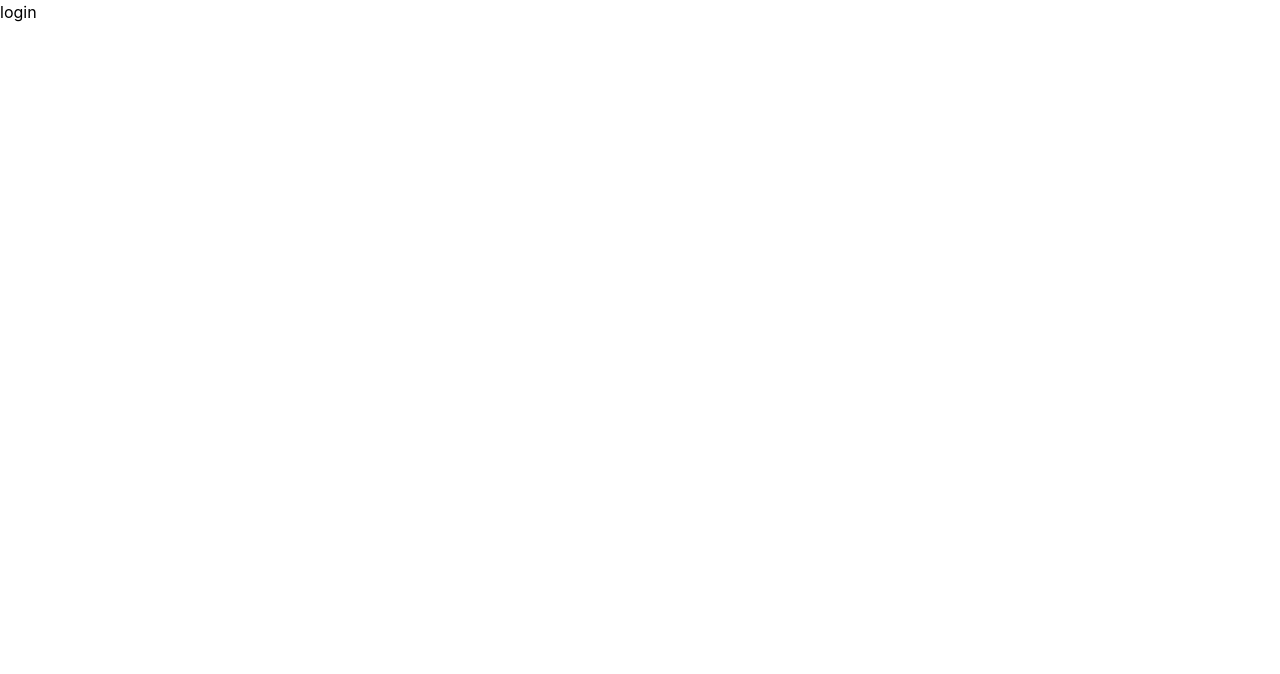
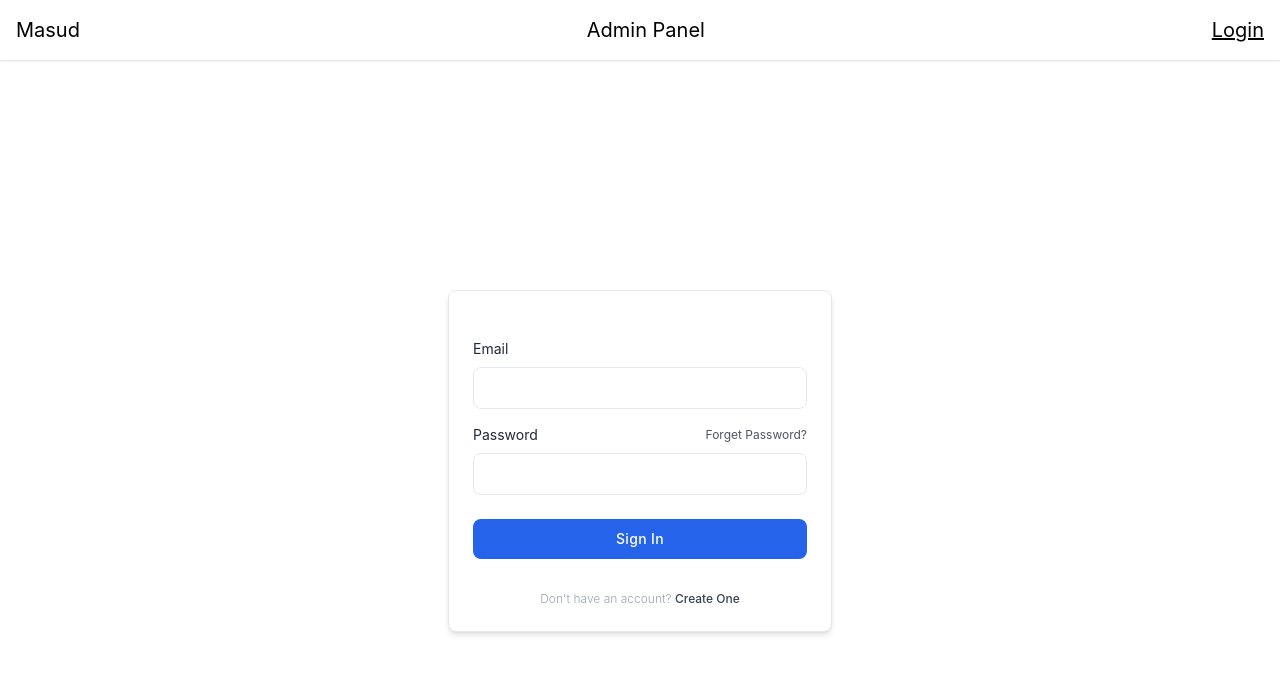
Before and after one commit to masud90895/AIDE-TASK, a React (Create React App) app: page /login in a window 1280 px wide. Shown: the top 674 px of the page. Built offline with nearby package versions, Linux system fonts and the light colour scheme.

Commit message:
login page added

```diff
--- a/src/Components/Authentication/Login.js
+++ b/src/Components/Authentication/Login.js
@@ -1,10 +1,79 @@
 import React from 'react';
+import { Link } from 'react-router-dom';
 
 const Login = () => {
+    const handleLogin=(e)=>{
+        e.preventDefault();
+        const email = e.target.email.value;
+        const password = e.target.password.value;
+        console.log(email,password);
+    }
     return (
-        <div>
-            <h1>login</h1>
+        <div className="flex items-center h-screen">
+        <div className="w-full max-w-sm p-6 m-auto mx-auto border bg-white rounded-lg shadow-md dark:bg-gray-800">
+
+          <form onSubmit={handleLogin} className="mt-6">
+            <div>
+              <label
+                htmlFor="email"
+                className="block text-sm text-gray-800 dark:text-gray-200"
+              >
+                Email
+              </label>
+              <input
+                type="email"
+                name="email"
+                className="block w-full px-4 py-2 mt-2 text-gray-700 bg-white border rounded-lg dark:bg-gray-800 dark:text-gray-300 dark:border-gray-600 focus:border-purple-400 dark:focus:border-purple-300 focus:ring-purple-300 focus:outline-none focus:ring focus:ring-opacity-40"
+                required
+              />
+            </div>
+
+            <div className="mt-4">
+              <div className="flex items-center justify-between">
+                <label
+                  htmlFor="password"
+                  className="block text-sm text-gray-800 dark:text-gray-200"
+                >
+                  Password
+                </label>
+                <a
+                  className="text-xs cursor-wait text-gray-600 dark:text-gray-400 hover:underline"
+                >
+                  Forget Password?
+                </a>
+              </div>
+
+              <input
+                type="password"
+                name="password"
+                className="block w-full px-4 py-2 mt-2 text-gray-700 bg-white border rounded-lg dark:bg-gray-800 dark:text-gray-300 dark:border-gray-600 focus:border-purple-400 dark:focus:border-purple-300 focus:ring-purple-300 focus:outline-none focus:ring focus:ring-opacity-40"
+                required
+              />
+            </div>
+
+            <div className="mt-6"></div>
+            <button
+              type="submit"
+              className="w-full button px-6 py-2.5 text-sm font-medium tracking-wide text-white capitalize transition-colors duration-300 transform bg-blue-600 rounded-lg hover:bg-white hover:text-black hover:border hover:border-blue-600 focus:outline-none focus:ring focus:ring-gray-300 focus:ring-opacity-50"
+              id="button-5"
+            >
+              Sign In
+            </button>
+          </form>
+
+
+          <p className="mt-8 text-xs font-light text-center text-gray-400">
+            {" "}
+            Don't have an account?{" "}
+            <Link
+              to="../register"
+              className="font-medium text-gray-700 dark:text-gray-200 hover:underline"
+            >
+              Create One
+            </Link>
+          </p>
         </div>
+      </div>
     );
 };
 
--- /dev/null
+++ b/src/Components/Home/Home.js
@@ -0,0 +1,16 @@
+import React from 'react';
+import Products from '../Products/Products';
+import Banner from './Banner';
+import News from './News';
+
+const Home = () => {
+    return (
+        <>
+            <Banner />
+            <News/>
+            <Products/>
+        </>
+    );
+};
+
+export default Home;
--- a/src/Layout/Main.js
+++ b/src/Layout/Main.js
@@ -1,7 +1,5 @@
 import React from 'react';
-import Banner from '../Components/Home/Banner';
-import News from '../Components/Home/News';
-import Products from '../Components/Products/Products';
+import { Outlet } from 'react-router-dom';
 import Navbar from '../Components/Shared/Navbar';
 
 const Main = () => {
@@ -9,9 +7,7 @@ const Main = () => {
         <>
             <Navbar/>
             <hr />
-            <Banner />
-            <News/>
-            <Products/>
+            <Outlet/>
         </>
     );
 };
--- a/src/Router/Router.js
+++ b/src/Router/Router.js
@@ -2,22 +2,29 @@ import { createBrowserRouter } from "react-router-dom";
 import Login from "../Components/Authentication/Login";
 import Register from "../Components/Authentication/Register";
 import ErrorPage from "../Components/ErrorPage/ErrorPage";
+import Home from "../Components/Home/Home";
 import Main from "../Layout/Main";
 
 const router = createBrowserRouter([
   {
     path: "/",
-      element : <Main/>,
-      errorElement: <ErrorPage/>
+    element: <Main />,
+    errorElement: <ErrorPage />,
+    children: [
+      {
+        path: "/",
+        element: <Home />,
       },
       {
         path: "/login",
-        element : <Login/>
+        element: <Login />,
       },
       {
-        path : "/register",
-        element : <Register/>
-    }
-  ])
+        path: "/register",
+        element: <Register />,
+      },
+    ],
+  },
+]);
 
 export default router;
```
Lines whose indentation alone changed are shown as unchanged.
